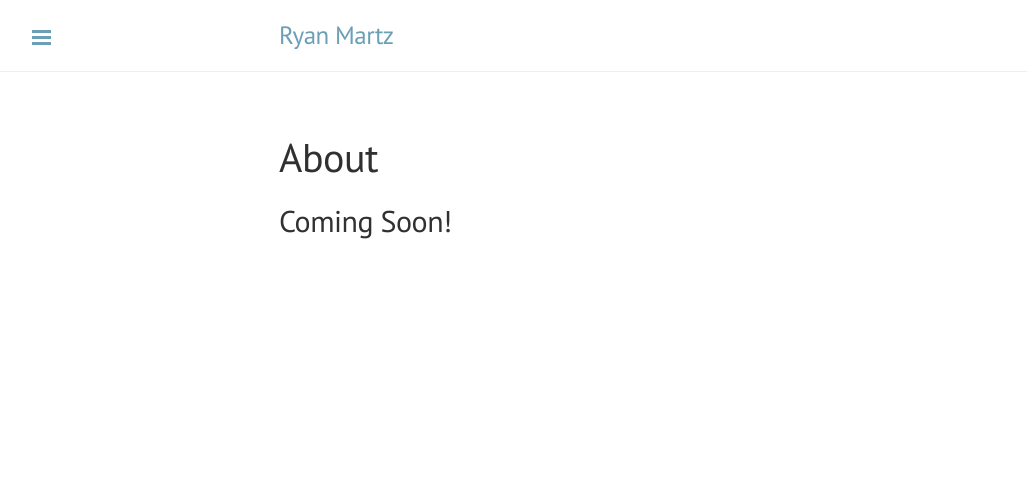
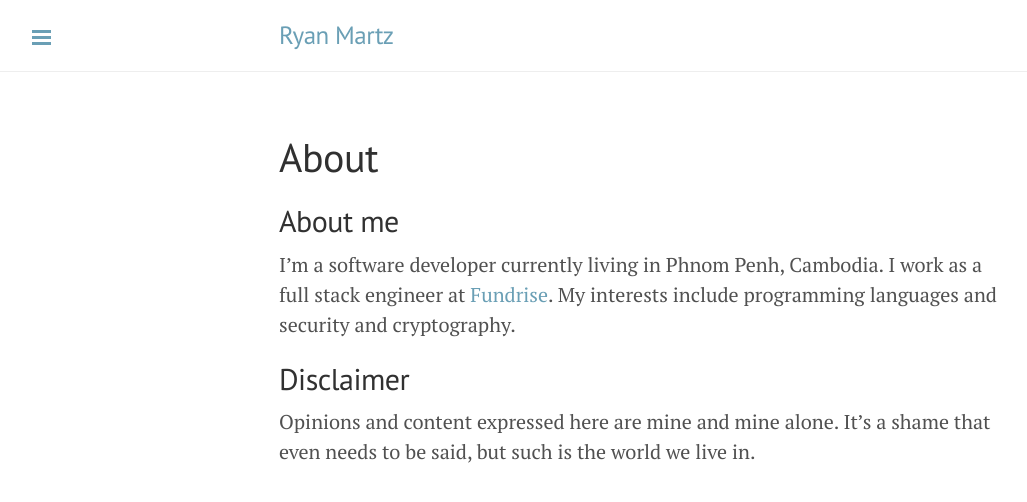
Before and after one commit to rpmartz/rpmartz.github.io, a Jekyll site: the page built from about.md, in a window 1280 px wide. Shown: the top 502 px of the page, without its empty margins (1-1028 px from the left). Built offline with Jekyll 4.4.1, drawn with Linux system fonts in a browser that asks for light colours; Markdown is read by kramdown in place of the engine named in the settings; comment, search, counter and statistics services are not loaded.

Commit message:
spruce up about page

```diff
--- a/about.md
+++ b/about.md
@@ -3,4 +3,11 @@ layout: page
 title: About
 ---
 
-## Coming Soon!
+## About me
+
+I'm a software developer currently living in Phnom Penh, Cambodia. I work as a full stack engineer at [Fundrise](https://fundrise.com). My interests include programming languages and security and cryptography.
+
+
+## Disclaimer
+
+Opinions and content expressed here are mine and mine alone. It's a shame that even needs to be said, but such is the world we live in.
```
